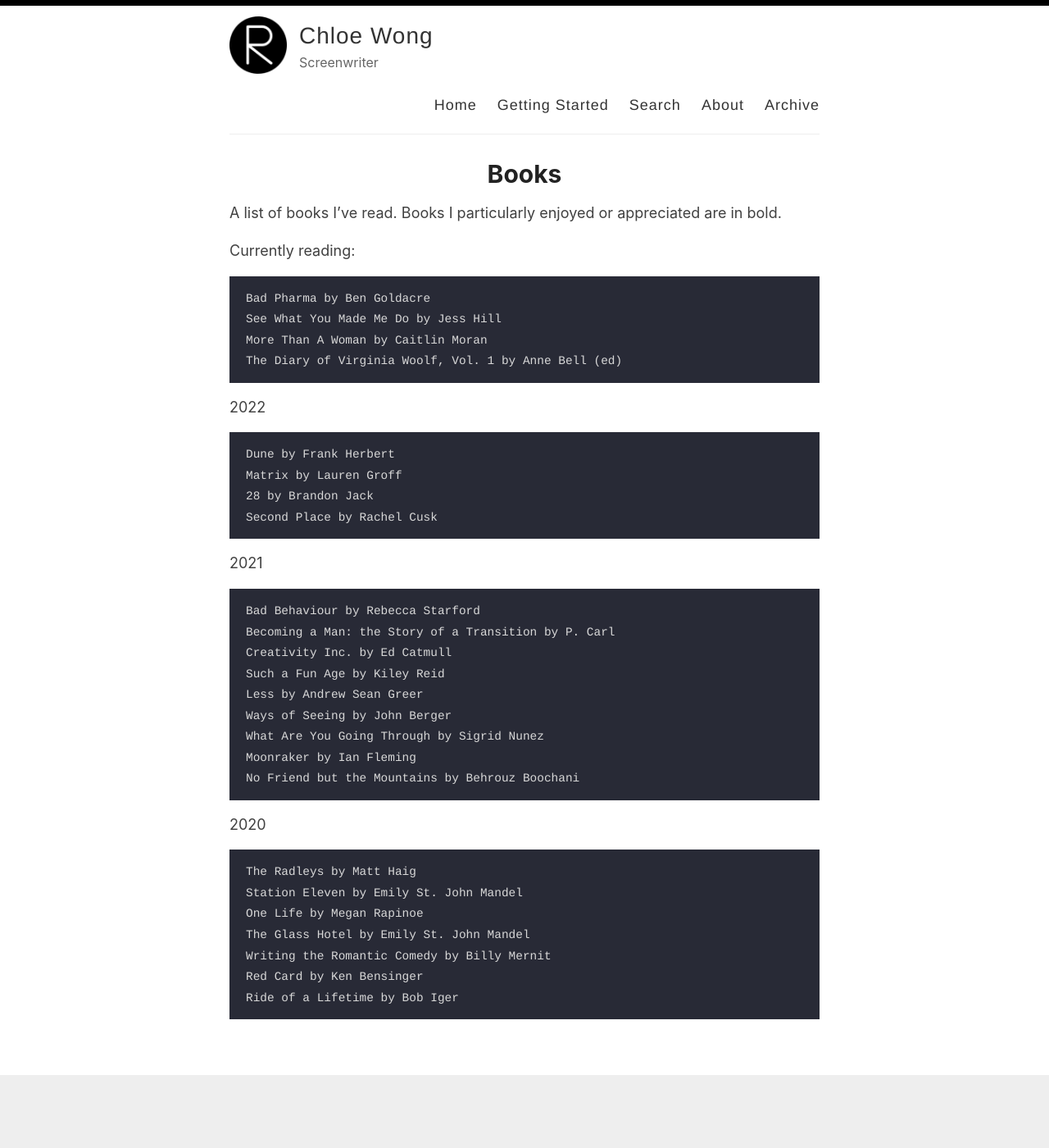
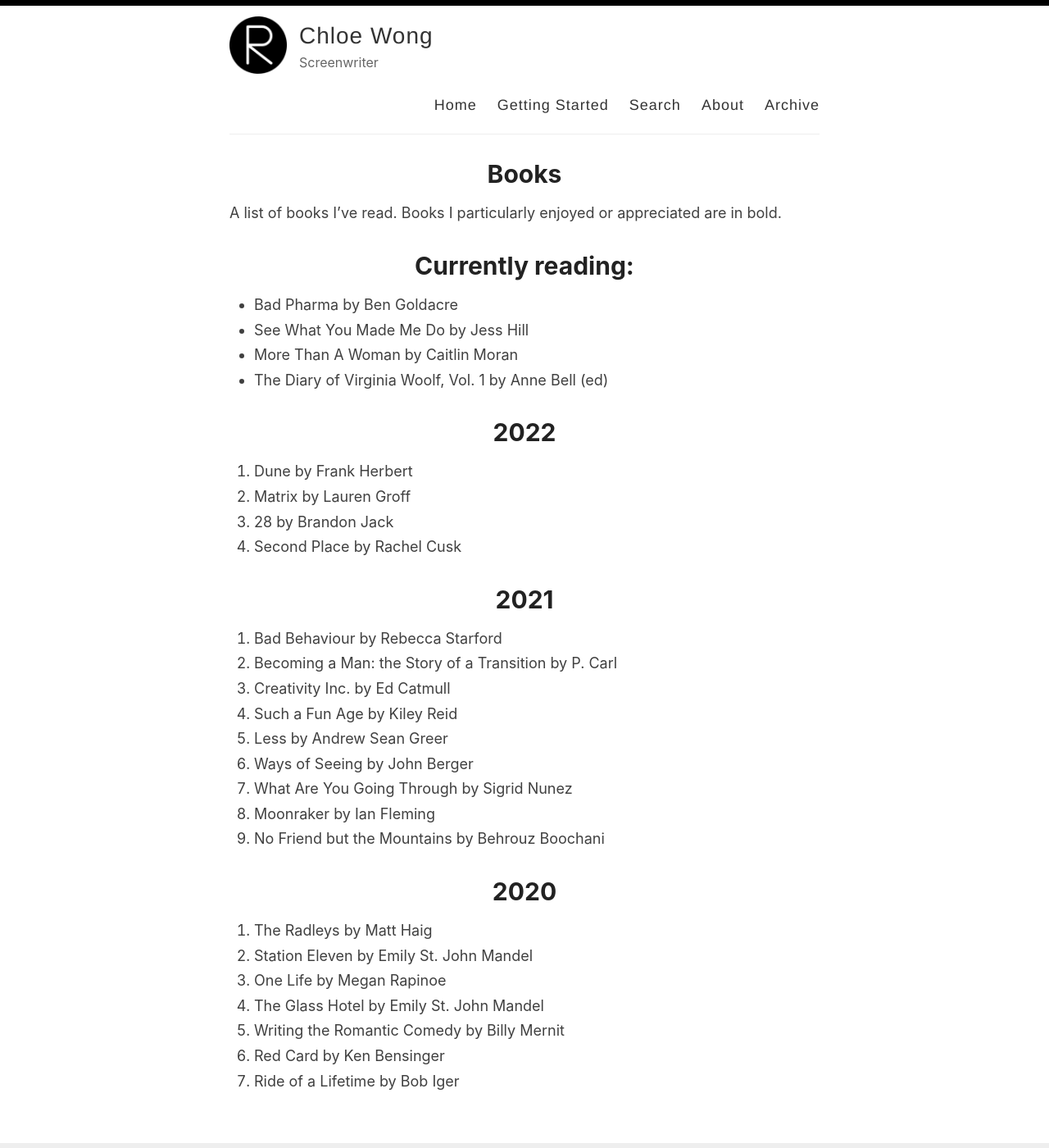
Before and after one commit to thewonglab/chloe_wong, a Jekyll site: the page built from _pages/books.md, in a window 1280 px wide and 1400 px high. Shown: the whole window at 82% size. Built offline with Jekyll 4.4.1, drawn with Linux system fonts in a browser that asks for light colours; part of the change alters nothing that is shown.

```diff
--- a/_pages/books.md
+++ b/_pages/books.md
@@ -6,38 +6,38 @@ permalink: /books/
 
 A list of books I've read. Books I particularly enjoyed or appreciated are in bold.
 
-Currently reading:
+# Currently reading:
 
-    Bad Pharma by Ben Goldacre
-    See What You Made Me Do by Jess Hill
-    More Than A Woman by Caitlin Moran
-    The Diary of Virginia Woolf, Vol. 1 by Anne Bell (ed)
+- Bad Pharma by Ben Goldacre
+- See What You Made Me Do by Jess Hill
+- More Than A Woman by Caitlin Moran
+- The Diary of Virginia Woolf, Vol. 1 by Anne Bell (ed)
 
-2022
+# 2022
 
-    Dune by Frank Herbert
-    Matrix by Lauren Groff
-    28 by Brandon Jack
-    Second Place by Rachel Cusk
+1. Dune by Frank Herbert
+2. Matrix by Lauren Groff
+3. 28 by Brandon Jack
+4. Second Place by Rachel Cusk
 
-2021
+# 2021
 
-    Bad Behaviour by Rebecca Starford
-    Becoming a Man: the Story of a Transition by P. Carl
-    Creativity Inc. by Ed Catmull
-    Such a Fun Age by Kiley Reid
-    Less by Andrew Sean Greer
-    Ways of Seeing by John Berger
-    What Are You Going Through by Sigrid Nunez
-    Moonraker by Ian Fleming
-    No Friend but the Mountains by Behrouz Boochani
+1. Bad Behaviour by Rebecca Starford
+2. Becoming a Man: the Story of a Transition by P. Carl
+3. Creativity Inc. by Ed Catmull
+4. Such a Fun Age by Kiley Reid
+5. Less by Andrew Sean Greer
+6. Ways of Seeing by John Berger
+7. What Are You Going Through by Sigrid Nunez
+8. Moonraker by Ian Fleming
+9. No Friend but the Mountains by Behrouz Boochani
 
-2020
+# 2020
 
-    The Radleys by Matt Haig
-    Station Eleven by Emily St. John Mandel
-    One Life by Megan Rapinoe
-    The Glass Hotel by Emily St. John Mandel
-    Writing the Romantic Comedy by Billy Mernit
-    Red Card by Ken Bensinger
-    Ride of a Lifetime by Bob Iger
+1. The Radleys by Matt Haig
+2. Station Eleven by Emily St. John Mandel
+3. One Life by Megan Rapinoe
+4. The Glass Hotel by Emily St. John Mandel
+5. Writing the Romantic Comedy by Billy Mernit
+6. Red Card by Ken Bensinger
+7. Ride of a Lifetime by Bob Iger
```
